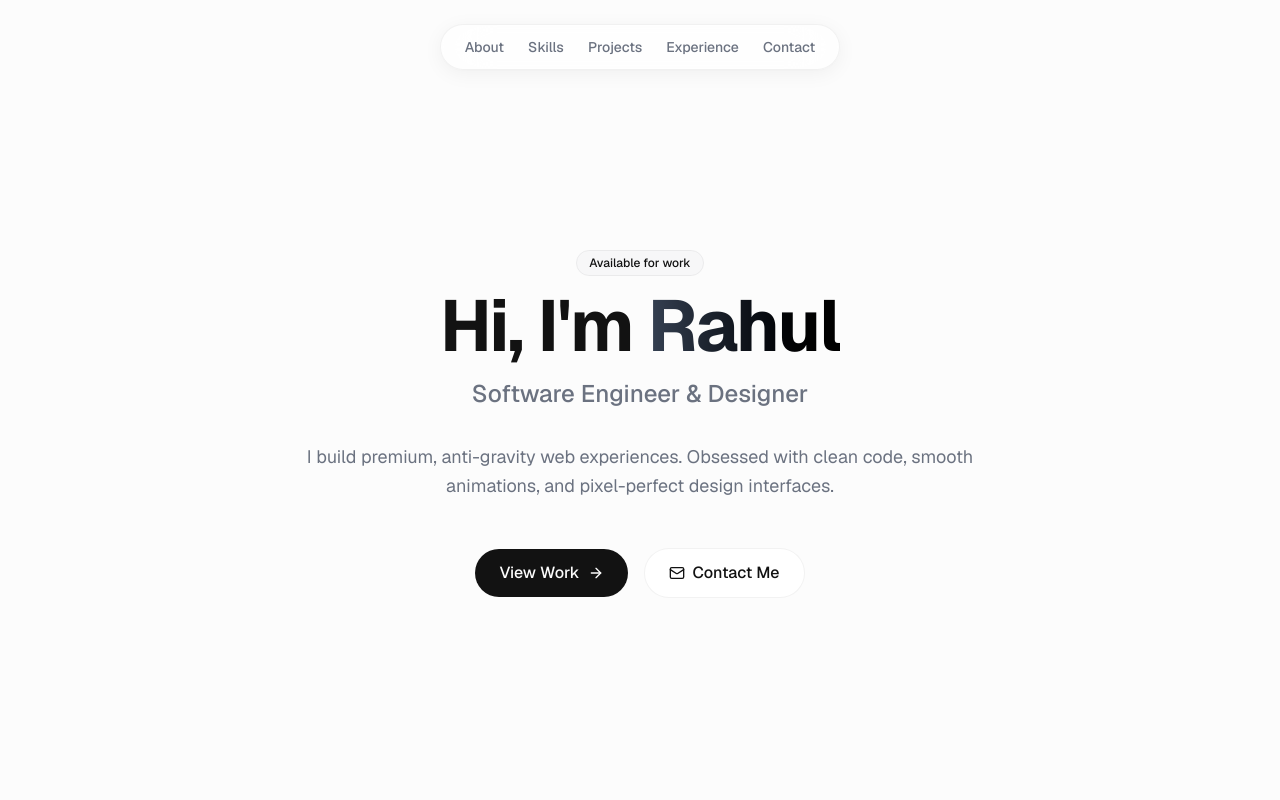
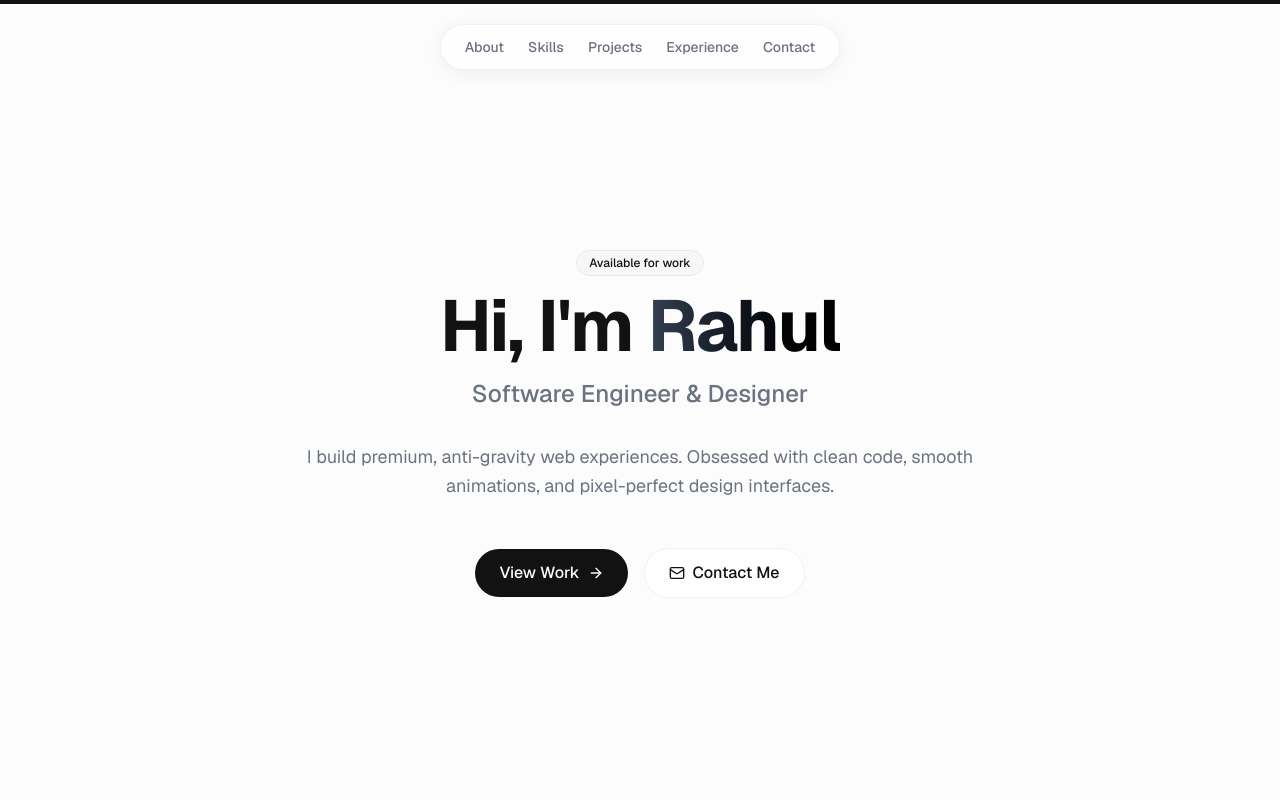
Before and after one commit to Rahulbiradar9/Rahul-Portfolio, a Next.js app: page / in a window 1280 px wide. Shown: the top 800 px of the page. Built offline with nearby package versions, Linux system fonts and the light colour scheme.

Commit message:
scroller

```diff
--- a/src/app/layout.tsx
+++ b/src/app/layout.tsx
@@ -17,6 +17,8 @@ export const metadata: Metadata = {
   description: "Generated by create next app",
 };
 
+import { ScrollProgress } from "@/components/ScrollProgress";
+
 export default function RootLayout({
   children,
 }: Readonly<{
@@ -25,9 +27,13 @@ export default function RootLayout({
   return (
     <html
       lang="en"
+      suppressHydrationWarning
       className={`${geistSans.variable} ${geistMono.variable} h-full antialiased`}
     >
-      <body className="min-h-full flex flex-col">{children}</body>
+      <body className="min-h-full flex flex-col" suppressHydrationWarning>
+        <ScrollProgress />
+        {children}
+      </body>
     </html>
   );
 }
--- a/src/components/Experience.tsx
+++ b/src/components/Experience.tsx
@@ -29,7 +29,7 @@ const experienceData = [
 
 export function Experience() {
   return (
-    <section id="experience" className="py-24 relative bg-muted/30">
+    <section id="experience" className="py-24 relative">
       <div className="container mx-auto px-6 max-w-3xl">
         <div className="text-center mb-16 space-y-4">
           <motion.div
--- /dev/null
+++ b/src/components/ScrollProgress.tsx
@@ -0,0 +1,19 @@
+"use client";
+
+import { motion, useScroll, useSpring } from "framer-motion";
+
+export function ScrollProgress() {
+  const { scrollYProgress } = useScroll();
+  const scaleX = useSpring(scrollYProgress, {
+    stiffness: 100,
+    damping: 30,
+    restDelta: 0.001
+  });
+
+  return (
+    <motion.div
+      className="fixed top-0 left-0 right-0 h-1 bg-foreground origin-left z-[100]"
+      style={{ scaleX }}
+    />
+  );
+}
--- a/src/components/Skills.tsx
+++ b/src/components/Skills.tsx
@@ -38,7 +38,7 @@ export function Skills() {
   };
 
   return (
-    <section id="skills" className="py-24 relative bg-muted/30">
+    <section id="skills" className="py-24 relative">
       <div className="container mx-auto px-6 max-w-5xl">
         <div className="text-center mb-16">
           <motion.div
```
